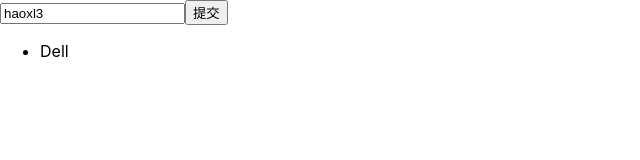
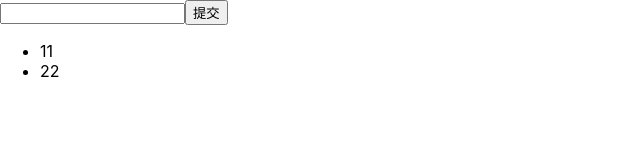
Before and after one commit to haoxl3/react-todolist, a React (Create React App) app: page / in a window 1280 px wide. Shown: the top 160 px of the page, without its empty margins (0-640 px from the left). Built offline with nearby package versions, Linux system fonts and the light colour scheme.

Commit message:
'react-redux'

```diff
--- a/src/TodoList3.js
+++ b/src/TodoList3.js
@@ -1,36 +1,54 @@
 import React, {Component} from 'react';
 import {connect} from 'react-redux';
 
-class TodoList3 extends Component {
-    // constructor(props) {
-    //     super(props);
-    //     this.state = store.getState();
-    // }
-    render() {
+//无状态组件
+const TodoList3 = (props) => {
+    const {inputvalue, changeInputValue, list, handleClick, handleDelete} = props;
     return (
         <div>
             <div>
-                    <input value={this.props.inputValue} onChange={this.props.changeInputValue}/>
-                    <button>提交</button>
+                <input value={inputvalue} onChange={changeInputValue}/>
+                <button onClick={handleClick}>提交</button>
             </div>
             <ul>
-                    <li>Dell</li>
+                {
+                    list.map((item, index) => {
+                        return <li onClick={handleDelete} key={index}>{item}</li>
+                    })
+                }
             </ul>
         </div>
     )
 }
-    handleInputChange(e){
-        console.log(e.target.value)
-    }
-}
+// class TodoList3 extends Component {
+//     render() {
+//         const {inputvalue, changeInputValue, list, handleClick} = this.props;
+//         return (
+//             <div>
+//                 <div>
+//                     <input value={inputvalue} onChange={changeInputValue}/>
+//                     <button onClick={handleClick}>提交</button>
+//                 </div>
+//                 <ul>
+//                     {
+//                         list.map((item, index) => {
+//                             return <li onClick={this.props.handleDelete} key={index}>{item}</li>
+//                         })
+//                     }
+//                 </ul>
+//             </div>
+//         )
+//     }
+// }
 //它会映射到props.inputValue
 const mapStateToProps = (state) => {
     return {
-        inputValue: state.inputValue
+        inputValue: state.inputValue,
+        list: state.list
     }
 }
 
-//store.dispatch方法挂载到props上
+//store.dispatch方法挂载到props上，它能够使props里的方法调用dispatch传给store
 const mapDispatchToProps = (dispatch) => {
     return {
         changeInputValue(e) {
@@ -40,6 +58,16 @@
             }
             // console.log(e.target.value)
             dispatch(action);
+        },
+        handleClick() {
+            const action = {
+                type: 'add_item'
+            }
+            //发给store,store再转发给reducer,然后再返回新数据
+            dispatch(action);
+        },
+        handleDelete() {
+
         }
     }
 }
--- a/src/store3/reducer.js
+++ b/src/store3/reducer.js
@@ -1,6 +1,6 @@
 const defaultState = {
-    inputValue: 'haoxl3',
-    list: []
+    inputValue: '',
+    list: ['11','22']
 }
 export default (state = defaultState, action) => {
     if(action.type === 'change_input_value'){
@@ -8,5 +8,11 @@
         newState.inputValue = action.value;
         return newState;
     }
+    if(action.type === 'add_item') {
+        const newState = JSON.parse(JSON.stringify(state));
+        newState.list.push(newState.inputValue);
+        newState.inputValue = '';
+        return newState;
+    }
     return state;
 }
```
Lines whose indentation alone changed are shown as unchanged.
